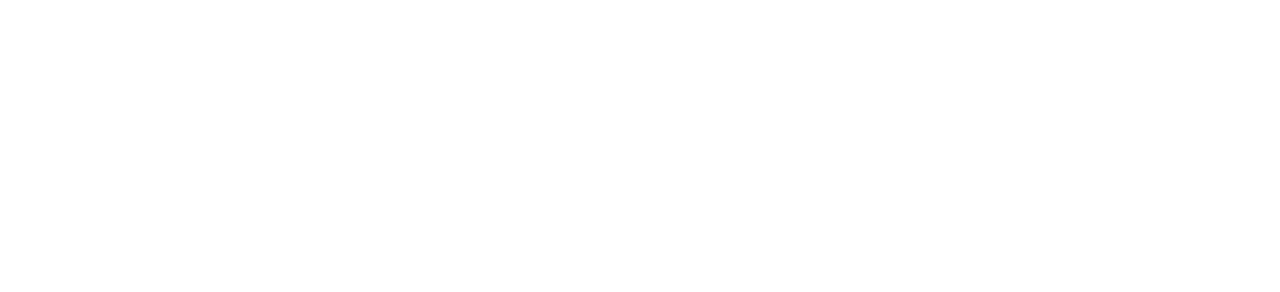
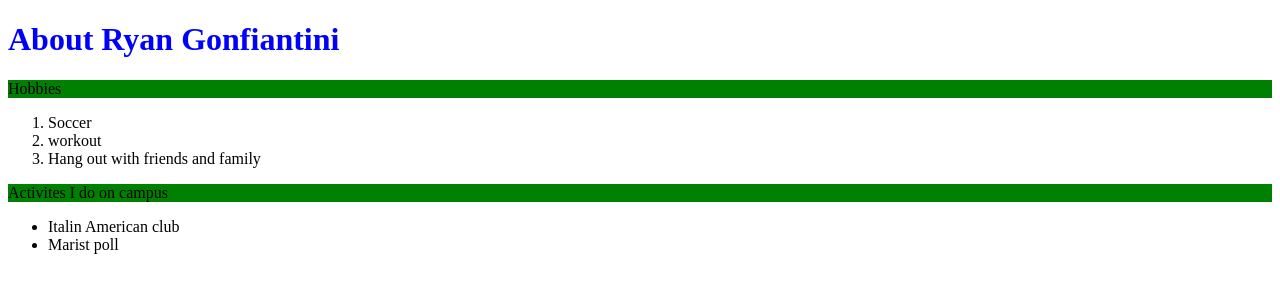
Before and after one commit to ryan-gonfiantini/CMPT-120L-902-21S, a plain HTML site: page Assignments/Assignment 3/index.html in a window 1280 px wide. Drawn offline with Linux system fonts and the light colour scheme.

Commit message:
Update index.html

```diff
--- a/Assignments/Assignment 3/index.html
+++ b/Assignments/Assignment 3/index.html
@@ -4,10 +4,26 @@
     <meta charset="UTF-8">
     <meta name="viewport" content="width=device-width, initial-scale=1.0">
     <!-- This is where you link the CSS file -->
-    <link rel="stylesheet" href="">
+    <link rel="stylesheet" href="style.css">
     <title>Document</title>
 </head>
 <body>
+    <h1 style="color: blue;"
+    <h1>About Ryan Gonfiantini</h1>
+    <p style="background-color: green;"
+    <p>Hobbies</p>
+    <ol>
+        <Li>Soccer</Li>
+        <Li>workout</Li>
+        <Li>Hang out with friends and family</Li>
+    </ol>
+    <p style="background-color: green;"
+    <p>Activites I do on campus</p>
+    <ul>
+        <Li>Italin American club</Li>
+        <Li>Marist poll</Li>
+    </ul>
+
     <!-- Your Content Goes Here!!! -->
 </body>
 </html>
```
